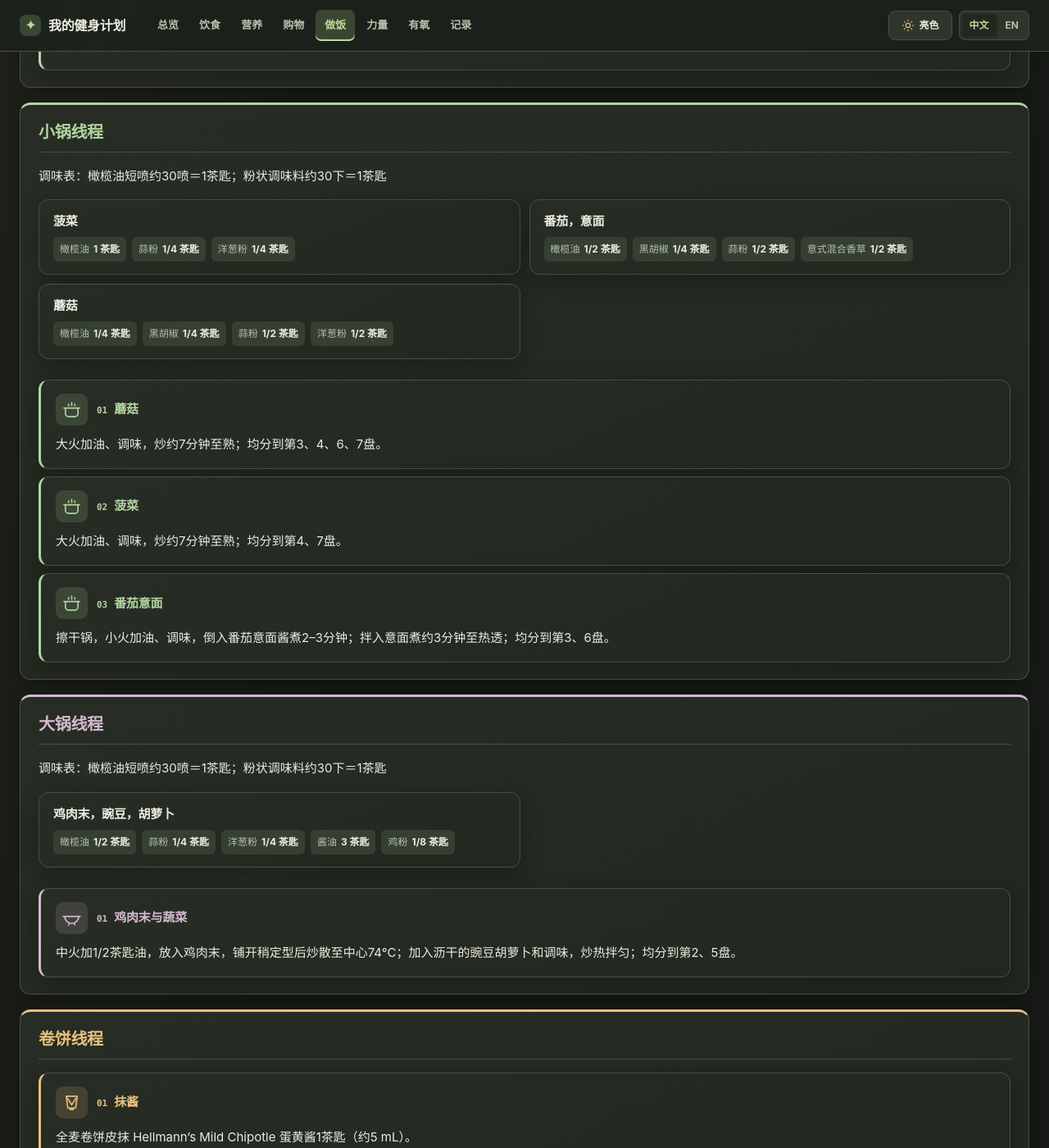
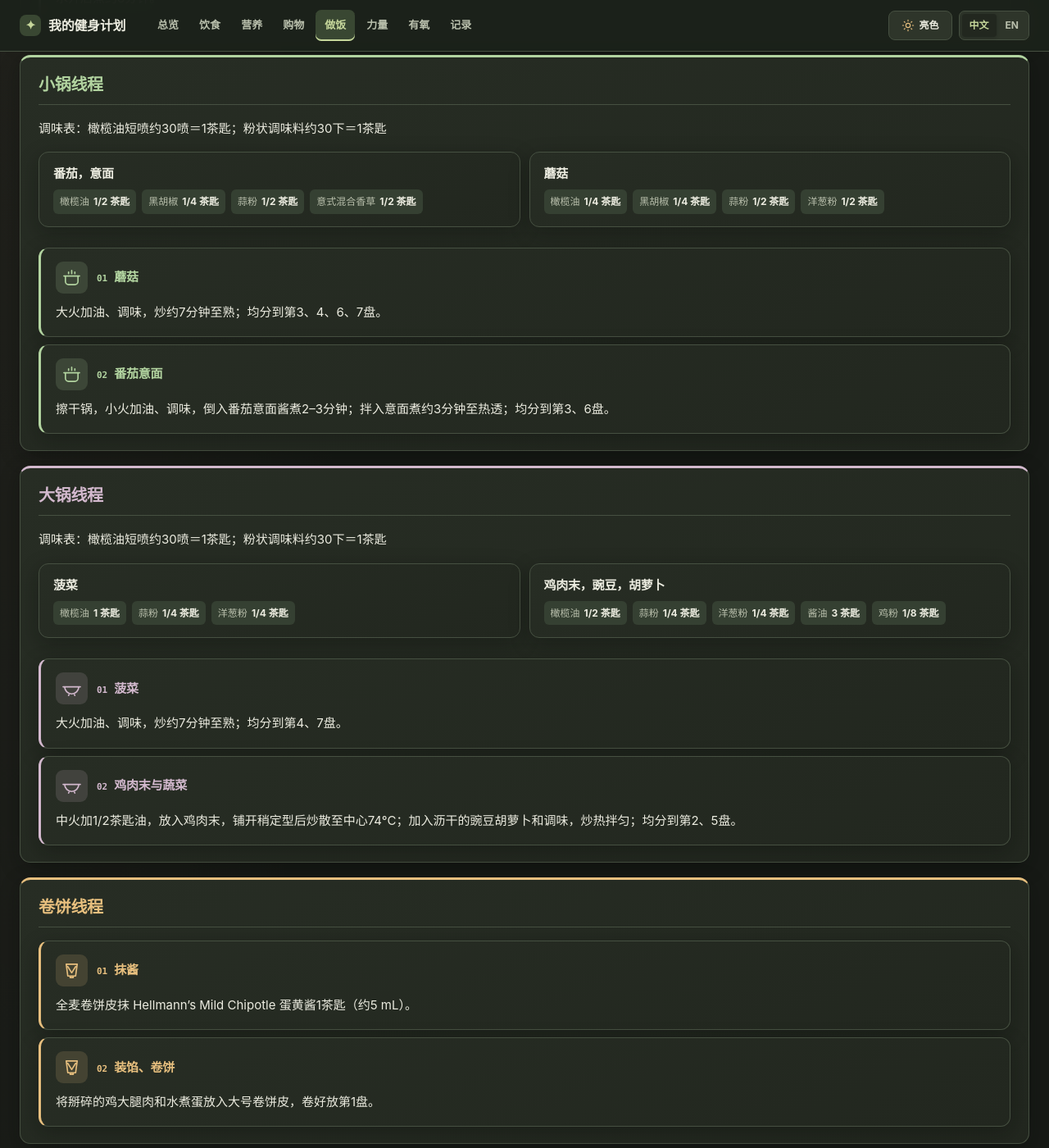
Before and after one commit to yunhaixiang/fitness, a Jekyll site: the page built from cooking.md, in a window 1280 px wide and 1400 px high, scrolled down 6853 px. Shown: the whole window at 82% size. Built offline with Jekyll 4.4.1, drawn with Linux system fonts in a browser that asks for light colours; some of the changed text lies outside the part shown.

Commit message:
Cook spinach first in the wok

```diff
--- a/assets/cooking-flow.js
+++ b/assets/cooking-flow.js
@@ -47,9 +47,9 @@
     { id: 'pasta-water', label: ['煮锅二：烧水', 'Pot 2: Boil Water'], note: ['水沸后确认', 'Confirm when boiling'], group: 'pots', before: ['ready'], manual: true, link: '#cook-pasta' },
     { id: 'pasta', label: ['意面', 'Pasta'], note: ['约8分钟', 'About 8 min'], group: 'pots', before: ['pasta-water', 'prep-pasta'], link: '#cook-pasta' },
     { id: 'mushroom', label: ['蘑菇', 'Mushrooms'], note: ['小锅 · 约7分钟', 'Saucepan · about 7 min'], group: 'small-wok', before: ['prep-mushroom'], link: '#cook-mushroom' },
-    { id: 'spinach', label: ['菠菜', 'Spinach'], note: ['小锅 · 约7分钟', 'Saucepan · about 7 min'], group: 'small-wok', before: ['mushroom', 'prep-spinach'], link: '#cook-spinach' },
-    { id: 'tomato', label: ['番茄意面', 'Tomato Pasta'], note: ['小锅 · 酱汁与意面', 'Saucepan · sauce and pasta'], group: 'small-wok', before: ['spinach', 'pasta', 'prep-tomato'], link: '#cook-tomato' },
-    { id: 'ground', label: ['鸡肉末与蔬菜', 'Ground Chicken and Vegetables'], note: ['大锅 · 豌豆与胡萝卜', 'Wok · peas and carrots'], group: 'large-wok', before: ['prep-meat', 'prep-peas-carrots'], link: '#cook-ground' },
+    { id: 'spinach', label: ['菠菜', 'Spinach'], note: ['大锅 · 约7分钟', 'Wok · about 7 min'], group: 'large-wok', before: ['prep-spinach'], link: '#cook-spinach' },
+    { id: 'tomato', label: ['番茄意面', 'Tomato Pasta'], note: ['小锅 · 酱汁与意面', 'Saucepan · sauce and pasta'], group: 'small-wok', before: ['mushroom', 'pasta', 'prep-tomato'], link: '#cook-tomato' },
+    { id: 'ground', label: ['鸡肉末与蔬菜', 'Ground Chicken and Vegetables'], note: ['大锅 · 豌豆与胡萝卜', 'Wok · peas and carrots'], group: 'large-wok', before: ['spinach', 'prep-meat', 'prep-peas-carrots'], link: '#cook-ground' },
     { id: 'wrap', label: ['抹酱、装馅、卷饼', 'Sauce, Fill and Roll Wrap'], note: ['鸡腿肉、水煮蛋', 'Chicken, boiled eggs'], group: 'wrap', before: ['chicken', 'eggs'], link: '#cook-wrap' },
     { id: 'finish', label: ['分盘、入冰箱、清洗', 'Portion, Refrigerate and Clean'], note: ['所有餐食完成后', 'When every component is ready'], group: 'finish', before: ['rice', 'chicken', 'potato', 'ribs', 'salmon', 'haddock', 'mushroom', 'spinach', 'tomato', 'ground', 'wrap'], link: '#portions' }
   ];
@@ -60,8 +60,8 @@
     { id: 'oven', icon: 'oven', title: ['烤箱', 'Oven'], hint: ['预热后处理三种食材', 'Three foods after preheating'] },
     { id: 'air', icon: 'air', title: ['空气炸锅', 'Air Fryer'], hint: ['备好三文鱼再预热，随后入锅', 'Prepare salmon, preheat, then cook immediately'] },
     { id: 'pots', icon: 'pot', title: ['煮锅一、煮锅二', 'Pots 1 and 2'], hint: ['鸡蛋与意面并行', 'Eggs and pasta in parallel'] },
-    { id: 'small-wok', icon: 'pot', title: ['小锅', 'Saucepan'], hint: ['蘑菇 → 菠菜 → 番茄意面', 'Mushrooms → spinach → tomato pasta'] },
-    { id: 'large-wok', icon: 'wok', title: ['大锅', 'Wok'], hint: ['鸡肉末、豌豆、胡萝卜', 'Ground chicken, peas and carrots'] },
+    { id: 'small-wok', icon: 'pot', title: ['小锅', 'Saucepan'], hint: ['蘑菇 → 番茄意面', 'Mushrooms → tomato pasta'] },
+    { id: 'large-wok', icon: 'wok', title: ['大锅', 'Wok'], hint: ['菠菜 → 鸡肉末、豌豆、胡萝卜', 'Spinach → ground chicken, peas and carrots'] },
     { id: 'wrap', icon: 'wrap', title: ['卷饼', 'Wrap'], hint: ['等待鸡腿肉和鸡蛋', 'Wait for chicken and eggs'] },
     { id: 'finish', icon: 'finish', title: ['收尾', 'Finish'], hint: ['全部完成后分盘', 'Portion after everything is ready'] }
   ];
@@ -205,8 +205,8 @@
     ['air-fryer', 'air', ['air-heat', 'salmon', 'haddock']],
     ['pot-one', 'pots', ['eggs']],
     ['pot-two', 'pots', ['pasta']],
-    ['small-wok', 'small-wok', ['mushroom', 'spinach', 'tomato']],
-    ['large-wok', 'large-wok', ['ground']],
+    ['small-wok', 'small-wok', ['mushroom', 'tomato']],
+    ['large-wok', 'large-wok', ['spinach', 'ground']],
     ['wraps', 'wrap', [
       { id: 'wrap-sauce', label: ['抹酱', 'Spread Sauce'] },
       { id: 'wrap', label: ['装馅、卷饼', 'Fill and Roll'] }
--- a/cooking.md
+++ b/cooking.md
@@ -242,16 +242,6 @@ cooking: true
 </thead>
 <tbody>
 <tr>
-<td>菠菜</td>
-<td>1 茶匙</td>
-<td>—</td>
-<td>1/4 茶匙</td>
-<td>1/4 茶匙</td>
-<td>—</td>
-<td>—</td>
-<td>—</td>
-</tr>
-<tr>
 <td>番茄，意面</td>
 <td>1/2 茶匙</td>
 <td>1/4 茶匙</td>
@@ -300,6 +289,16 @@ cooking: true
 </thead>
 <tbody>
 <tr>
+<td>菠菜</td>
+<td>1 茶匙</td>
+<td>—</td>
+<td>1/4 茶匙</td>
+<td>1/4 茶匙</td>
+<td>—</td>
+<td>—</td>
+<td>—</td>
+</tr>
+<tr>
 <td>鸡肉末，豌豆，胡萝卜</td>
 <td>1/2 茶匙</td>
 <td>—</td>
```
Also changed, not shown: other parts of cooking.md (+3 -3 lines).
